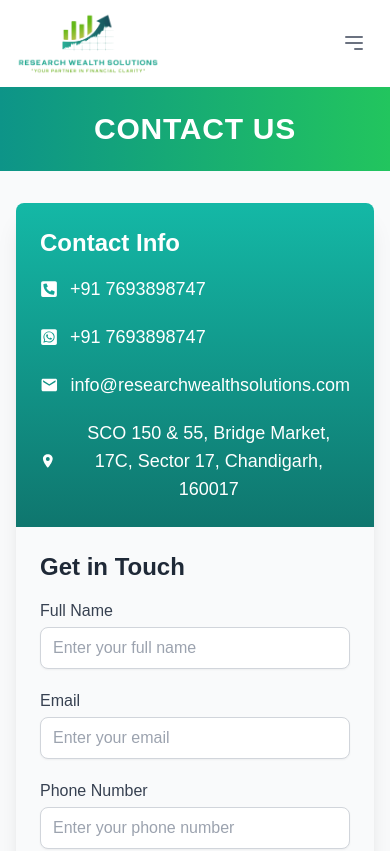
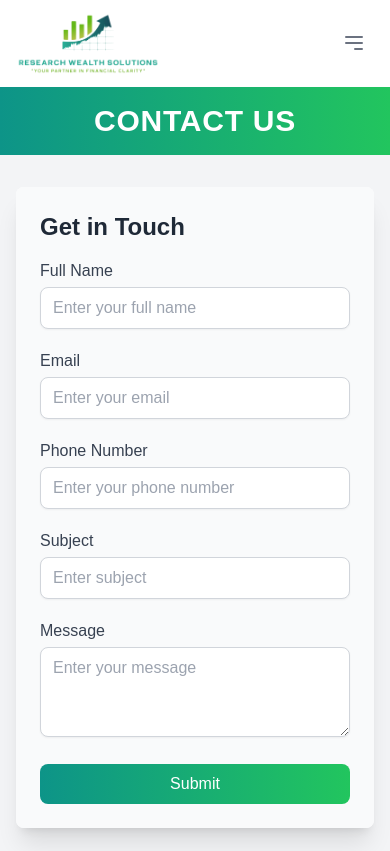
Before and after one commit to amitpateloffical/Research-Wealth-Solutions--React, a React (Vite) app: page /contact-us in a window 390 px wide. Shown: the top 851 px of the page. Built offline with nearby package versions, Linux system fonts and the light colour scheme.

Commit message:
responsive

```diff
--- a/src/pages/ContactUs.jsx
+++ b/src/pages/ContactUs.jsx
@@ -10,11 +10,11 @@ const ContactUs = () => {
 
   const ContactItem = ({ icon, text, link, type }) => (
     <div className="flex items-center gap-3">
-      {icon}
+      <div className="text-4xl md:text-5xl">{icon}</div> {/* Ensures larger icon size */}
       {type === "link" ? (
         <a
           href={link}
-          className="hover:underline text-lg"
+          className="hover:underline text-sm md:text-base"
           target="_blank"
           rel="noopener noreferrer"
         >
@@ -23,7 +23,7 @@ const ContactUs = () => {
       ) : (
         <button
           onClick={() => handleCopy(text)}
-          className="text-lg hover:underline focus:outline-none"
+          className="text-sm md:text-base hover:underline focus:outline-none"
         >
           {text}
         </button>
@@ -34,16 +34,16 @@ const ContactUs = () => {
   return (
     <>
       {/* Header */}
-      <header className="bg-gradient-to-r from-teal-600 to-green-500 text-white text-center py-6 shadow-md">
+      <header className="bg-gradient-to-r from-teal-600 to-green-500 text-white text-center py-4 shadow-md">
         <h1 className="text-3xl font-extrabold uppercase tracking-wide">
           Contact Us
         </h1>
       </header>
 
-      <div className="flex flex-col items-center justify-center py-8 px-4 bg-gray-50">
+      <div className="flex flex-col items-center justify-center py-8 px-4 bg-gray-100">
         <div className="flex flex-col md:flex-row bg-white shadow-xl rounded-lg w-full max-w-5xl overflow-hidden">
           {/* Left Section */}
-          <div className="bg-gradient-to-b from-teal-500 to-teal-700 text-white flex flex-col justify-center p-6 md:w-1/3">
+          <div className="bg-gradient-to-b from-teal-500 to-teal-700 text-white flex flex-col justify-center p-6 md:w-1/3 hidden md:flex">
             <h2 className="text-2xl font-bold mb-4">Contact Info</h2>
             <div className="space-y-5 text-base">
               <ContactItem
@@ -65,7 +65,7 @@ const ContactUs = () => {
                 type="link"
               />
               <ContactItem
-                icon={<IoLocationSharp className="text-3xl" />}
+                icon={<IoLocationSharp className="text-2xl" />}
                 text="SCO 150 & 55, Bridge Market, 17C, Sector 17, Chandigarh, 160017"
                 type="text"
               />
```
